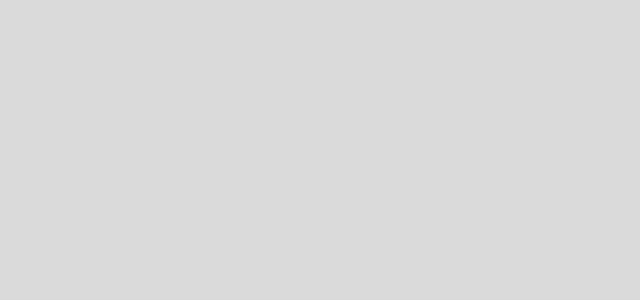
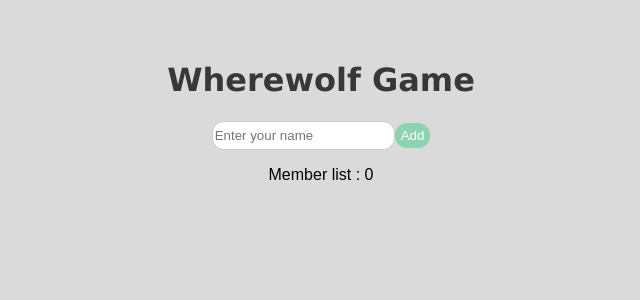
Before and after one commit to poomravint/Werewolf-Game, a React (Vite) app: page / in a window 1280 px wide. Shown: the top 300 px of the page, without its empty margins (319-959 px from the left). Built offline with nearby package versions, Linux system fonts and the light colour scheme.

Commit message:
Add Namebox component

```diff
--- a/src/App.jsx
+++ b/src/App.jsx
@@ -2,9 +2,16 @@ import { useState } from "react";
 import reactLogo from "./assets/react.svg";
 import viteLogo from "/vite.svg";
 import "./App.css";
+import Namebox from "./components/Namebox.jsx";
 
 function App() {
-  return <></>;
+  const [Groupname, setGroupName] = useState([]);
+  return (
+    <>
+      <h1>Wherewolf Game</h1>
+      <Namebox Groupname={Groupname} setGroupName={setGroupName} />
+    </>
+  );
 }
 
 export default App;
--- /dev/null
+++ b/src/components/Namebox.css
@@ -0,0 +1,65 @@
+.Input-box input {
+  height: 25px; /* ความสูง */
+  border-radius: 12px;
+  border: 1px solid #ccc;
+  outline: none;
+}
+
+.Input-box input:focus {
+  border-color: rgb(140, 211, 178);
+}
+
+.Input-box button {
+  height: 25px; /* ความสูง */
+  border-radius: 12px;
+  border: none;
+  background-color: rgb(140, 211, 178);
+  color: white;
+  cursor: pointer;
+}
+
+ul {
+  width: 200px;
+  padding: 4;
+  margin: 0 auto;
+  font-family: Arial, Helvetica, sans-serif;
+}
+
+li {
+  margin-right: 40px;
+  color: rgb(63, 23, 23);
+  font-size: 20px;
+}
+
+.member-item {
+  display: flex;
+  justify-content: space-between; /* แยกซ้าย-ขวา */
+  align-items: center;
+  padding: 8px 12px;
+  margin-bottom: 8px;
+  background: #f6f6f6;
+  border-radius: 6px;
+}
+
+.Input-box button:hover {
+  opacity: 0.85;
+}
+
+.member-item span {
+  font-size: 16px;
+  font-weight: bold;
+}
+
+.member-item button {
+  font-size: 14px;
+  padding: 4px 10px;
+  border: none;
+  border-radius: 4px;
+  background-color: crimson;
+  color: white;
+  cursor: pointer;
+}
+
+.member-item button:hover {
+  opacity: 0.85;
+}
--- /dev/null
+++ b/src/components/Namebox.jsx
@@ -0,0 +1,45 @@
+import { useState } from "react";
+import "./Namebox.css";
+
+const Namebox = ({ Groupname, setGroupName }) => {
+  const [name, setName] = useState("");
+
+  const handleAddName = () => {
+    if (name.trim() !== "") {
+      setGroupName([...Groupname, name]);
+      setName("");
+      console.log(Groupname);
+    }
+  };
+
+  const handleDelete = (indextoDel) => {
+    const updateGroup = Groupname.filter((_, index) => index != indextoDel);
+    setGroupName(updateGroup);
+  };
+
+  return (
+    <>
+      <div className="Input-box">
+        <input
+          type="text"
+          value={name}
+          onChange={(e) => setName(e.target.value)}
+          placeholder="Enter your name"
+        />
+        <button onClick={handleAddName}>Add</button>
+      </div>
+      <div className="Member-table">
+        <p>Member list : {Groupname.length}</p>
+        <ul>
+          {Groupname.map((member, index) => (
+            <li key={index} className="member-item">
+              <span style={{}}>{member}</span>
+              <button onClick={() => handleDelete(index)}>Del</button>
+            </li>
+          ))}
+        </ul>
+      </div>
+    </>
+  );
+};
+export default Namebox;
--- a/src/index.css
+++ b/src/index.css
@@ -1,3 +1,14 @@
 :root {
   background-color: rgb(218, 218, 218);
 }
+
+h1 {
+  color: rgb(56, 56, 56);
+  font-weight: bold;
+  font-family: "Lucida Sans", "Lucida Sans Regular", "Lucida Grande",
+    "Lucida Sans Unicode", Geneva, Verdana, sans-serif;
+}
+
+p {
+  font-family: Arial, Helvetica, sans-serif;
+}
```
Also changed, not shown: src/Namebox.jsx (deleted).
